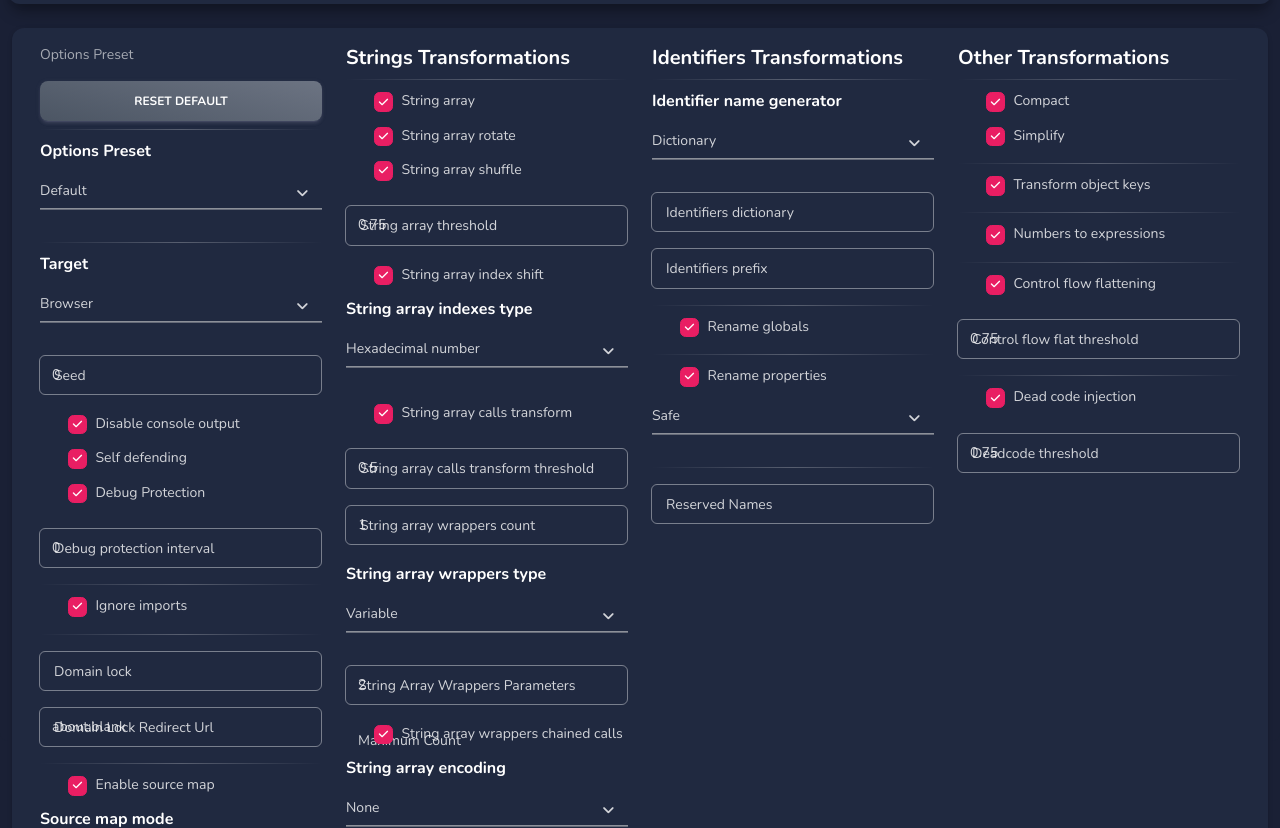
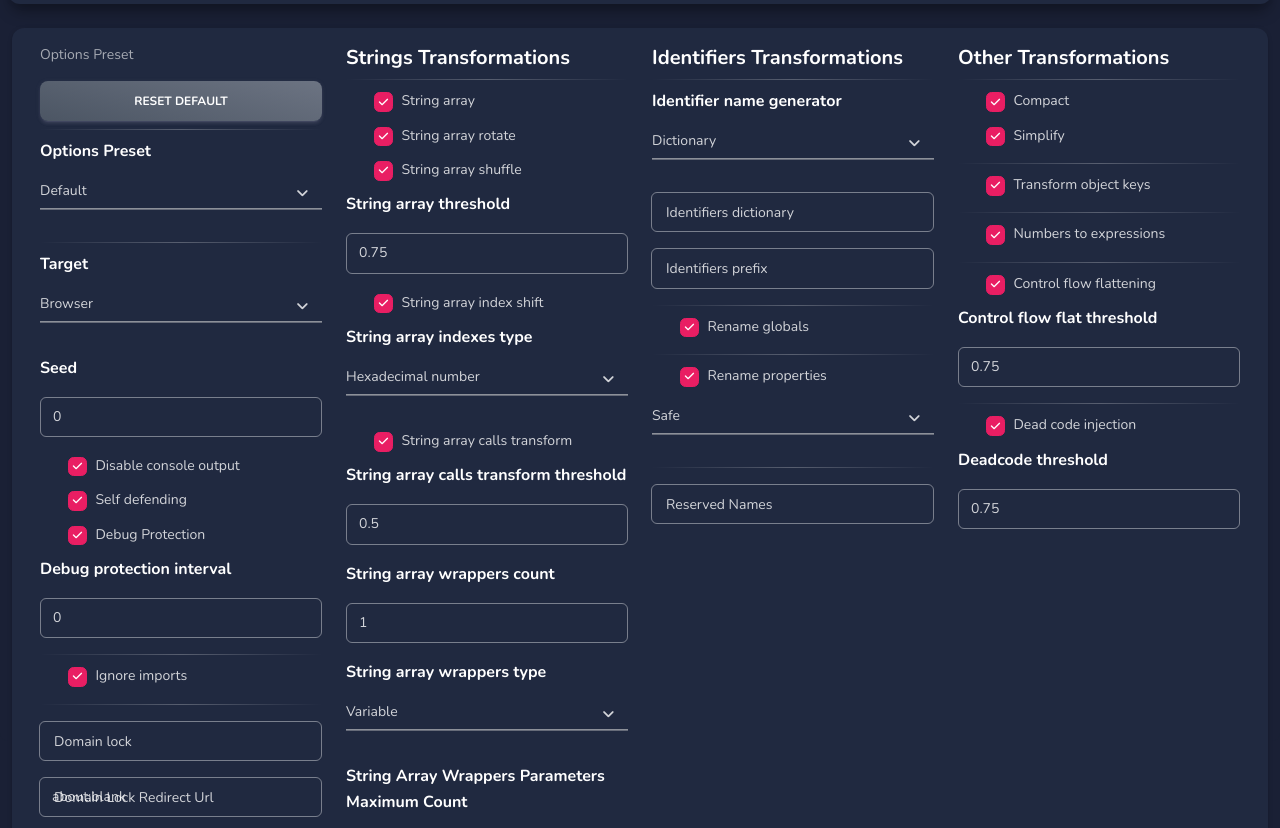
Before and after one commit to PoolFlamingo/cryptic-js, an Electron app: page renderer/index.html in a window 1280 px wide. Shown: the part 59-887 px from the top of the page. Drawn offline with Linux system fonts and the light colour scheme; no server answers; files whose address does not match are found by name; a web font is replaced by a local one.

Commit message:
numbers field labels fixed

```diff
--- a/renderer/index.html
+++ b/renderer/index.html
@@ -60,8 +60,8 @@
               <option value="browser-no-eval">Browser No Eval</option>
               <option value="node">Node</option>
             </select>
+            <h6>Seed</h6>
             <div class="input-group input-group-outline my-3">
-              <label class="form-label">Seed</label>
               <input id="seed" type="number" class="form-control" value="0">
             </div>
             <div class="form-check">
@@ -76,8 +76,8 @@
               <input id="debug-protection" class="form-check-input" type="checkbox" value="" checked="">
               <label class="custom-control-label">Debug Protection</label>
             </div>
+            <h6>Debug protection interval</h6>
             <div class="input-group input-group-outline my-3">
-              <label class="form-label">Debug protection interval</label>
               <input id="debug-protection-i" type="number" class="form-control" value="0">
             </div>
             <hr class="horizontal light my-2">
@@ -128,8 +128,8 @@
               <input id="string-array-shuffle" class="form-check-input" type="checkbox" value="" checked="">
               <label class="custom-control-label">String array shuffle</label>
             </div>
+            <h6>String array threshold</h6>
             <div class="input-group input-group-outline my-3">
-              <label class="form-label">String array threshold</label>
               <input id="map-base-url" type="number" class="form-control" value="0.75">
             </div>
             <div class="form-check">
@@ -145,12 +145,12 @@
               <input id="string-array-calls" class="form-check-input" type="checkbox" value="" checked="">
               <label class="custom-control-label">String array calls transform</label>
             </div>
+            <h6>String array calls transform threshold</h6>
             <div class="input-group input-group-outline my-3">
-              <label class="form-label">String array calls transform threshold</label>
               <input id="string-array-CT" type="number" class="form-control" value="0.5">
             </div>
+            <h6>String array wrappers count</h6>
             <div class="input-group input-group-outline my-3">
-              <label class="form-label">String array wrappers count</label>
               <input id="string-array-WC" type="number" class="form-control" value="1">
             </div>
             <h6>String array wrappers type</h6>
@@ -158,8 +158,8 @@
               <option value="variable">Variable</option>
               <option value="function">Function</option>
             </select>
+            <h6>String Array Wrappers Parameters Maximum Count</h6>
             <div class="input-group input-group-outline my-3">
-              <label class="form-label">String Array Wrappers Parameters Maximum Count</label>
               <input id="string-array-WCMC" type="number" class="form-control" value="2">
             </div>
             <div class="form-check">
@@ -177,8 +177,8 @@
               <input id="split-strings" class="form-check-input" type="checkbox" value="" checked="">
               <label class="custom-control-label">Split strings</label>
             </div>
+            <h6>Split strings chunk length</h6>
             <div class="input-group input-group-outline my-3">
-              <label class="form-label">Split strings chunk length</label>
               <input id="split-strings-CH" type="number" class="form-control" value="10">
             </div>
             <hr class="horizontal light my-2">
@@ -260,8 +260,8 @@
               <input id="control-flow-flat" class="form-check-input" type="checkbox" value="" checked="">
               <label class="custom-control-label">Control flow flattening</label>
             </div>
+            <h6>Control flow flat threshold</h6>
             <div class="input-group input-group-outline my-3">
-              <label class="form-label">Control flow flat threshold</label>
               <input id="control-flow-flat-t" type="number" class="form-control" value="0.75">
             </div>
             <hr class="horizontal light my-2">
@@ -269,8 +269,8 @@
               <input id="dead-code" class="form-check-input" type="checkbox" value="" checked="">
               <label class="custom-control-label">Dead code injection</label>
             </div>
+            <h6>Deadcode threshold</h6>
             <div class="input-group input-group-outline my-3">
-              <label class="form-label">Deadcode threshold</label>
               <input id="dead-code-t" type="number" class="form-control" value="0.75">
             </div>
           </div>
```
